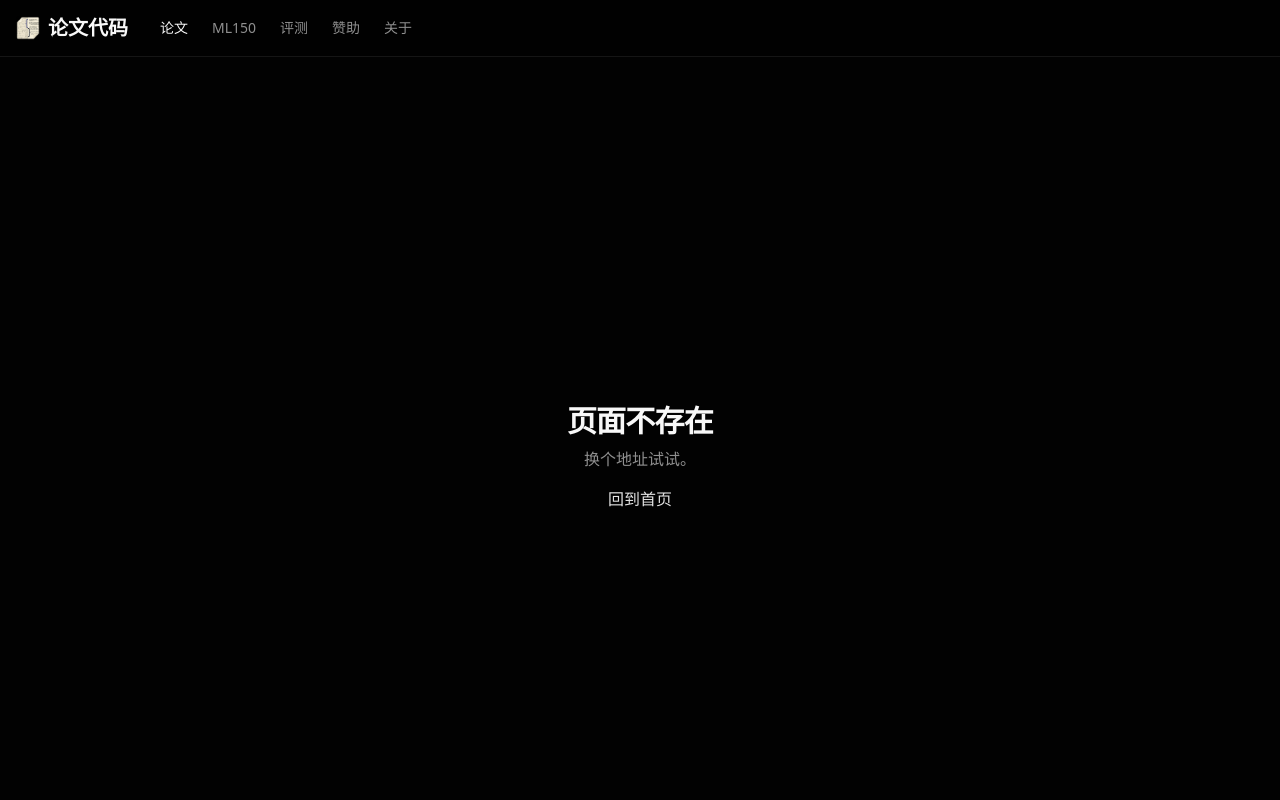
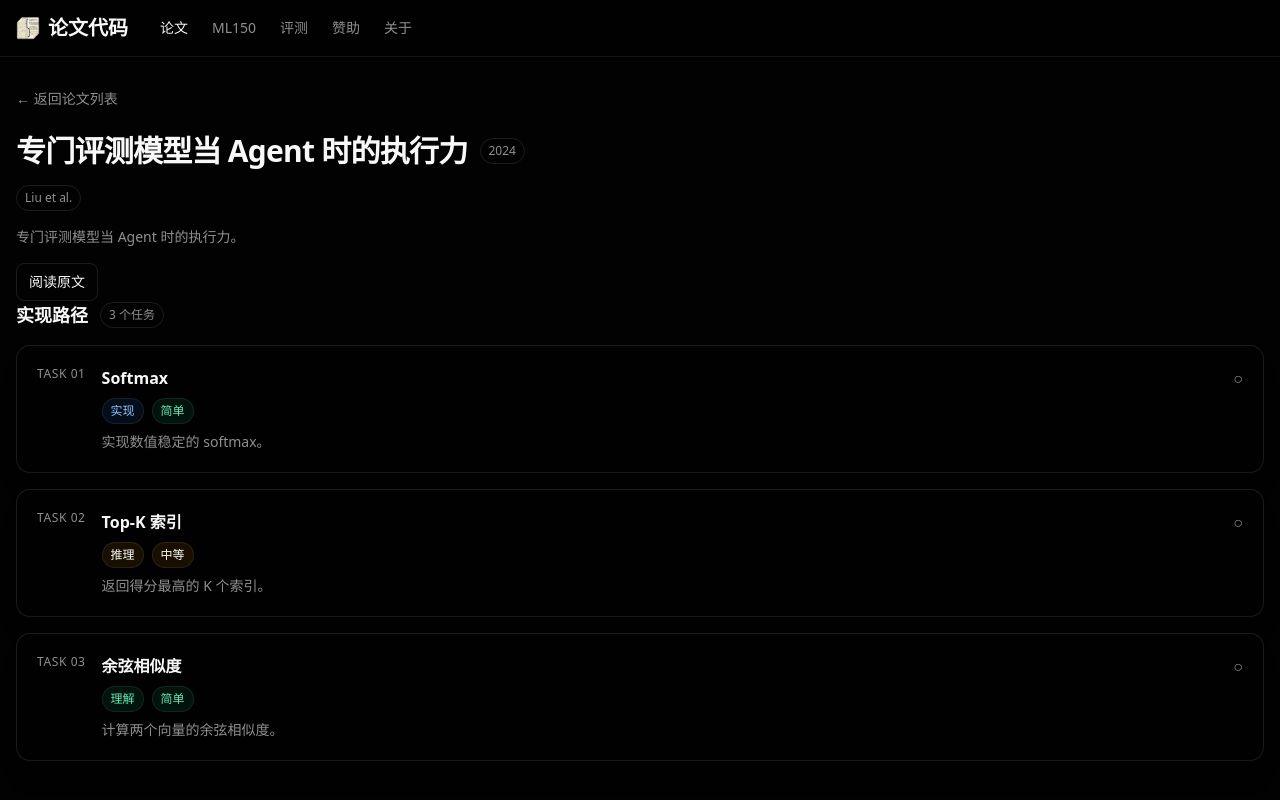
Before and after one commit to cklxx/paper, a React (Vite) app: page /papers/agentbench in a window 1280 px wide. Shown: the top 800 px of the page. Built offline with nearby package versions, Linux system fonts and the light colour scheme.

Commit message:
feat: add paper detail and api client

```diff
--- a/src/App.tsx
+++ b/src/App.tsx
@@ -2,6 +2,7 @@ import { Route, Routes } from "react-router-dom";
 import Layout from "./components/Layout";
 import Home from "./pages/Home";
 import Papers from "./pages/Papers";
+import PaperDetail from "./pages/PaperDetail";
 import Roadmap from "./pages/Roadmap";
 import Reviews from "./pages/Reviews";
 import Sponsors from "./pages/Sponsors";
@@ -14,6 +15,7 @@ export default function App() {
       <Route path="/" element={<Layout />}>
         <Route index element={<Home />} />
         <Route path="papers" element={<Papers />} />
+        <Route path="papers/:paperId" element={<PaperDetail />} />
         <Route path="roadmap" element={<Roadmap />} />
         <Route path="reviews" element={<Reviews />} />
         <Route path="sponsors" element={<Sponsors />} />
--- a/src/components/PaperCard.tsx
+++ b/src/components/PaperCard.tsx
@@ -1,8 +1,16 @@
+import { Link } from "react-router-dom";
 import type { Paper } from "../data/papers";
 
-export default function PaperCard({ paper }: { paper: Paper }) {
+type Progress = {
+  completed: number;
+  total: number;
+};
+
+export default function PaperCard({ paper, progress }: { paper: Paper; progress?: Progress }) {
+  const percent = progress && progress.total ? (progress.completed / progress.total) * 100 : 0;
+
   return (
-    <div className="glass p-6 rounded-xl border border-white/10 hover-lift">
+    <Link to={`/papers/${paper.id}`} className="glass p-6 rounded-xl border border-white/10 hover-lift block">
       <div className="flex items-center justify-between mb-2">
         <h3 className="text-lg font-semibold">{paper.title}</h3>
         <span className="text-xs text-muted-foreground">{paper.difficulty}</span>
@@ -15,6 +23,19 @@ export default function PaperCard({ paper }: { paper: Paper }) {
           </span>
         ))}
       </div>
-    </div>
+      {progress ? (
+        <div className="mt-4">
+          <div className="flex items-center justify-between text-xs text-muted-foreground">
+            <span>进度</span>
+            <span>
+              {progress.completed}/{progress.total}
+            </span>
+          </div>
+          <div className="mt-2 h-1 rounded-full bg-white/10">
+            <div className="h-1 rounded-full bg-emerald-400" style={{ width: `${percent}%` }} />
+          </div>
+        </div>
+      ) : null}
+    </Link>
   );
 }
--- /dev/null
+++ b/src/pages/PaperDetail.tsx
@@ -0,0 +1,117 @@
+import { Link, useParams } from "react-router-dom";
+import { findPaperById } from "../data/papers";
+import {
+  difficultyStyles,
+  getProblemsForPaperId,
+  problemTypeStyles,
+} from "../data/problems";
+import { useProgress } from "../hooks/useProgress";
+
+const formatIndex = (index: number) => String(index + 1).padStart(2, "0");
+
+export default function PaperDetail() {
+  const { paperId } = useParams();
+  const paper = paperId ? findPaperById(paperId) : undefined;
+  const problems = paperId ? getProblemsForPaperId(paperId) : [];
+  const { isComplete } = useProgress();
+
+  if (!paper) {
+    return (
+      <div className="container mx-auto px-4 py-10">
+        <p className="text-muted-foreground">论文不存在。</p>
+      </div>
+    );
+  }
+
+  return (
+    <div className="container mx-auto px-4 py-6 md:py-8 min-h-screen">
+      <div className="flex items-center gap-3">
+        <Link
+          to="/papers"
+          className="text-sm text-muted-foreground hover:text-foreground transition"
+        >
+          ← 返回论文列表
+        </Link>
+      </div>
+
+      <div className="mt-6 flex flex-col gap-4">
+        <div className="flex items-center gap-3 flex-wrap">
+          <h1 className="text-2xl md:text-3xl font-bold tracking-tight">{paper.title}</h1>
+          {paper.year ? (
+            <span className="text-xs px-2 py-1 rounded-full border border-white/10 text-muted-foreground">
+              {paper.year}
+            </span>
+          ) : null}
+        </div>
+        <div className="flex flex-wrap gap-2">
+          {paper.authors.map((author) => (
+            <span
+              key={author}
+              className="text-xs px-2 py-1 rounded-full border border-white/10 text-muted-foreground"
+            >
+              {author}
+            </span>
+          ))}
+        </div>
+        <p className="text-sm text-muted-foreground max-w-3xl">{paper.summary}</p>
+        <a
+          href={paper.source.url}
+          target="_blank"
+          rel="noreferrer"
+          className="inline-flex items-center gap-2 text-sm px-3 py-2 rounded-md border border-white/10 hover:bg-white/5 w-fit"
+        >
+          阅读原文
+        </a>
+      </div>
+
+      <div className="mt-10 flex items-center gap-3">
+        <h2 className="text-lg font-semibold">实现路径</h2>
+        <span className="text-xs px-2 py-1 rounded-full border border-white/10 text-muted-foreground">
+          {problems.length} 个任务
+        </span>
+      </div>
+
+      <div className="mt-4 grid grid-cols-1 gap-4">
+        {problems.map((problem, index) => {
+          const completed = isComplete(problem.paperId, problem.id);
+          return (
+            <Link
+              key={problem.id}
+              to={`/papers/${problem.paperId}/problems/${problem.id}`}
+              className={`glass p-5 rounded-xl border border-white/10 transition hover:border-white/20 flex items-start gap-4 ${
+                completed ? "bg-muted/10 border-emerald-500/30" : ""
+              }`}
+            >
+              <div className="text-xs uppercase tracking-wider text-muted-foreground">
+                Task {formatIndex(index)}
+              </div>
+              <div className="flex-1">
+                <h3 className="text-base font-semibold">{problem.title}</h3>
+                <div className="mt-2 flex flex-wrap gap-2">
+                  <span
+                    className={`text-xs px-2 py-1 rounded-full border ${problemTypeStyles[problem.type]}`}
+                  >
+                    {problem.type}
+                  </span>
+                  <span
+                    className={`text-xs px-2 py-1 rounded-full border ${difficultyStyles[problem.difficulty]}`}
+                  >
+                    {problem.difficulty}
+                  </span>
+                </div>
+                <p className="text-sm text-muted-foreground mt-2">{problem.description}</p>
+              </div>
+              <div className="ml-auto">
+                {completed ? (
+                  <span className="text-emerald-400">●</span>
+                ) : (
+                  <span className="text-muted-foreground">○</span>
+                )}
+              </div>
+            </Link>
+          );
+        })}
+      </div>
+    </div>
+  );
+}
--- a/src/pages/Papers.tsx
+++ b/src/pages/Papers.tsx
@@ -2,10 +2,12 @@ import { useMemo } from "react";
 import PaperCard from "../components/PaperCard";
 import { allTags, papers } from "../data/papers";
 import { useLocalStorageState } from "../hooks/useLocalStorageState";
+import { useProgress } from "../hooks/useProgress";
 
 export default function Papers() {
   const [query, setQuery] = useLocalStorageState("pc.search", "");
   const [activeTags, setActiveTags] = useLocalStorageState<string[]>("pc.filters", []);
+  const { getCounts } = useProgress();
 
   const filtered = useMemo(() => {
     return papers.filter((paper) => {
@@ -60,7 +62,7 @@ export default function Papers() {
       </div>
       <div className="grid grid-cols-1 md:grid-cols-2 lg:grid-cols-3 gap-4 md:gap-6">
         {filtered.map((paper) => (
-          <PaperCard key={paper.id} paper={paper} />
+          <PaperCard key={paper.id} paper={paper} progress={getCounts(paper.id)} />
         ))}
       </div>
     </div>
```
Also changed, not shown: src/api/judge.ts (added, +51 -0 lines), 1 other file (tests, documents, lock files or other folders).
